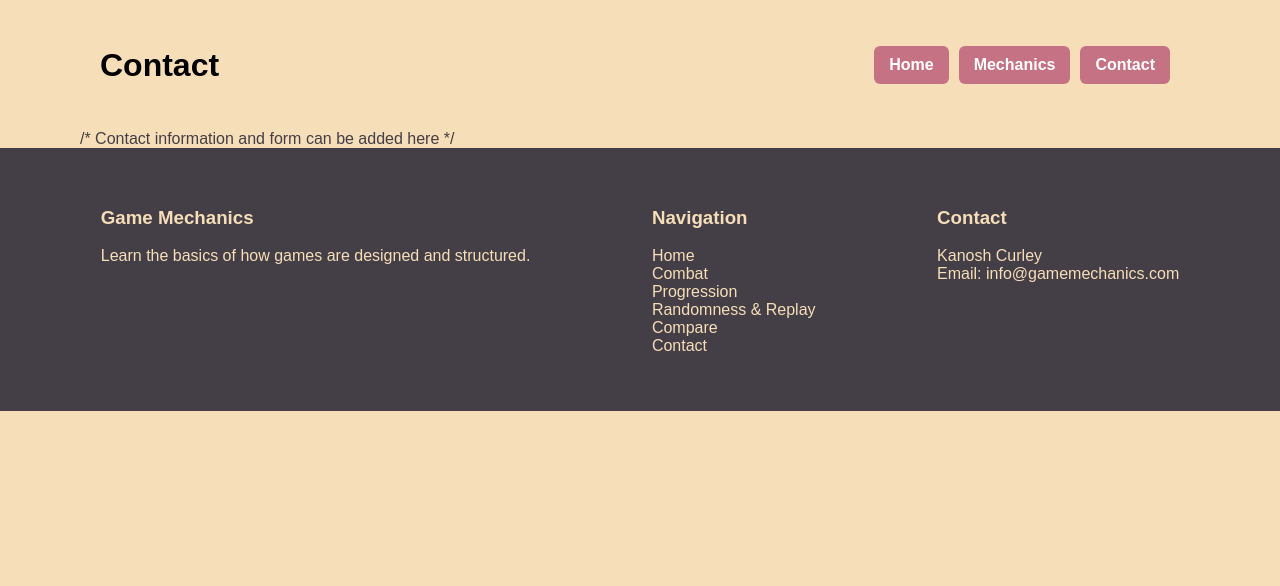
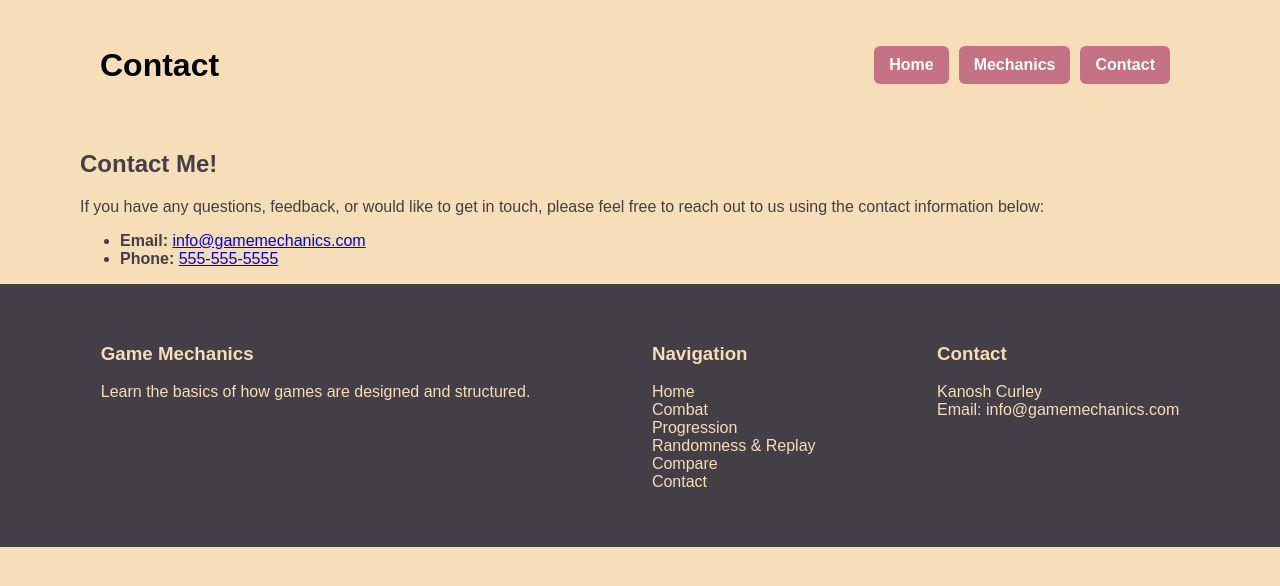
Before and after one commit to KanoshCur13/klcurle1-github.io, a plain HTML site: page contact.html in a window 1280 px wide. Drawn offline with Linux system fonts and the light colour scheme.

Commit message:
Update contact.html
Just temporary. I want to make this a submit page.

```diff
--- a/contact.html
+++ b/contact.html
@@ -14,7 +14,7 @@
                 <nav>
                     <ul>
                         <li><a href="index.html">Home</a></li>
-                        <li><a href="index.html">Mechanics</a>
+                        <li><a>Mechanics</a>
                             <ul>
                                 <li><a href="combat.html">Combat</a></li>
                                 <li><a href="progression.html">Progression</a></li>
@@ -27,7 +27,16 @@
                 </nav>
             </header>
             <main>
-                /* Contact information and form can be added here */
+                <h2>Contact Me!</h2>
+                <p>If you have any questions, feedback, or would like to get in touch, please feel free to reach out to us using the contact information below:</p>
+                <ul>
+                    <li><strong>Email:</strong>
+                        <a href="mailto:info@gamemechanics.com">info@gamemechanics.com</a>
+                    </li>
+                    <li><strong>Phone:</strong>
+                        <a href="tel:555-555-5555">555-555-5555</a>
+                    </li>
+                </ul>
             </main>
         </div>
         <footer>
```
